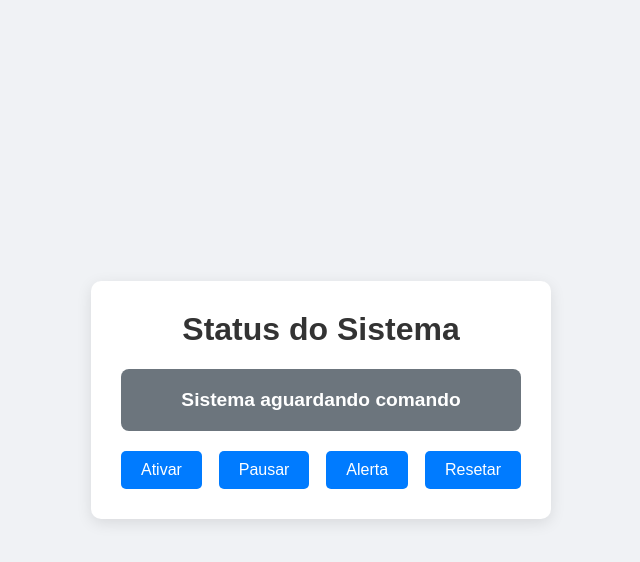
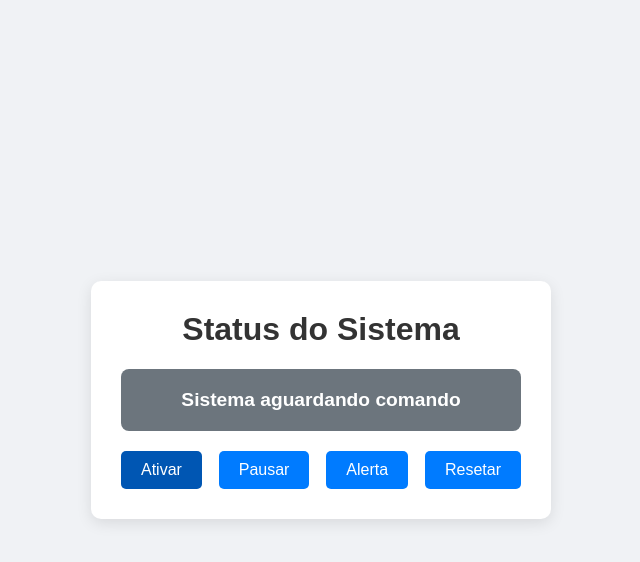
Before and after one commit to DevGabrielPortfolio/painel-de-controle, a plain HTML site: page index.html in a window 1280 px wide. In both pictures the pointer is over the button "Ativar". Shown: the whole page, without its empty margins (319-959 px from the left). Drawn offline with Linux system fonts and the light colour scheme.

Commit message:
ADD: adicionando efeitos nos botões (HOVER e ACTIVE)

```diff
--- a/style.css
+++ b/style.css
@@ -83,12 +83,12 @@ button  {
 
 button:hover    {
 
-
+    background-color: #0056b3;
 
 }
 
 button:active   {
 
-
+    transform: scale(0.97);
 
 }
```
